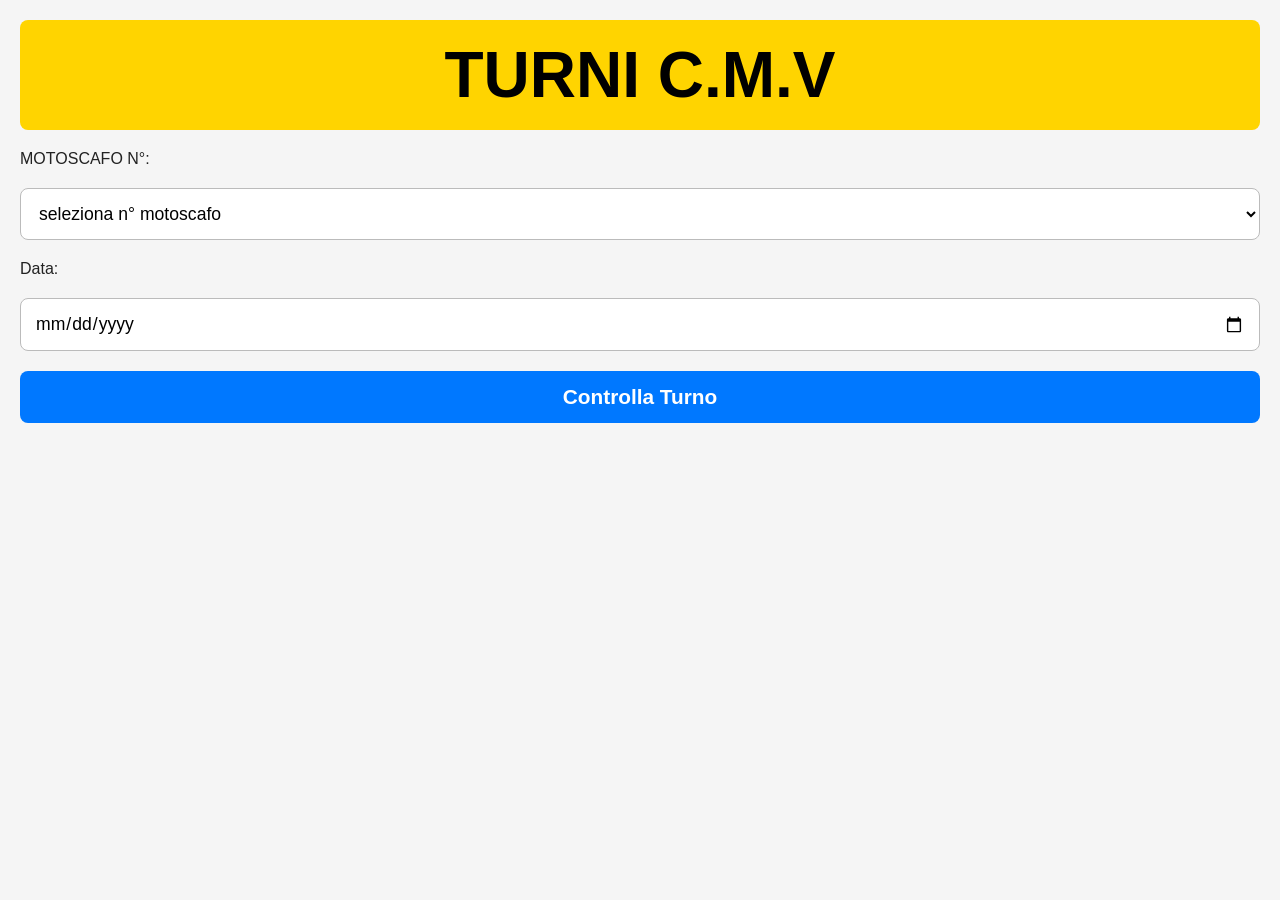
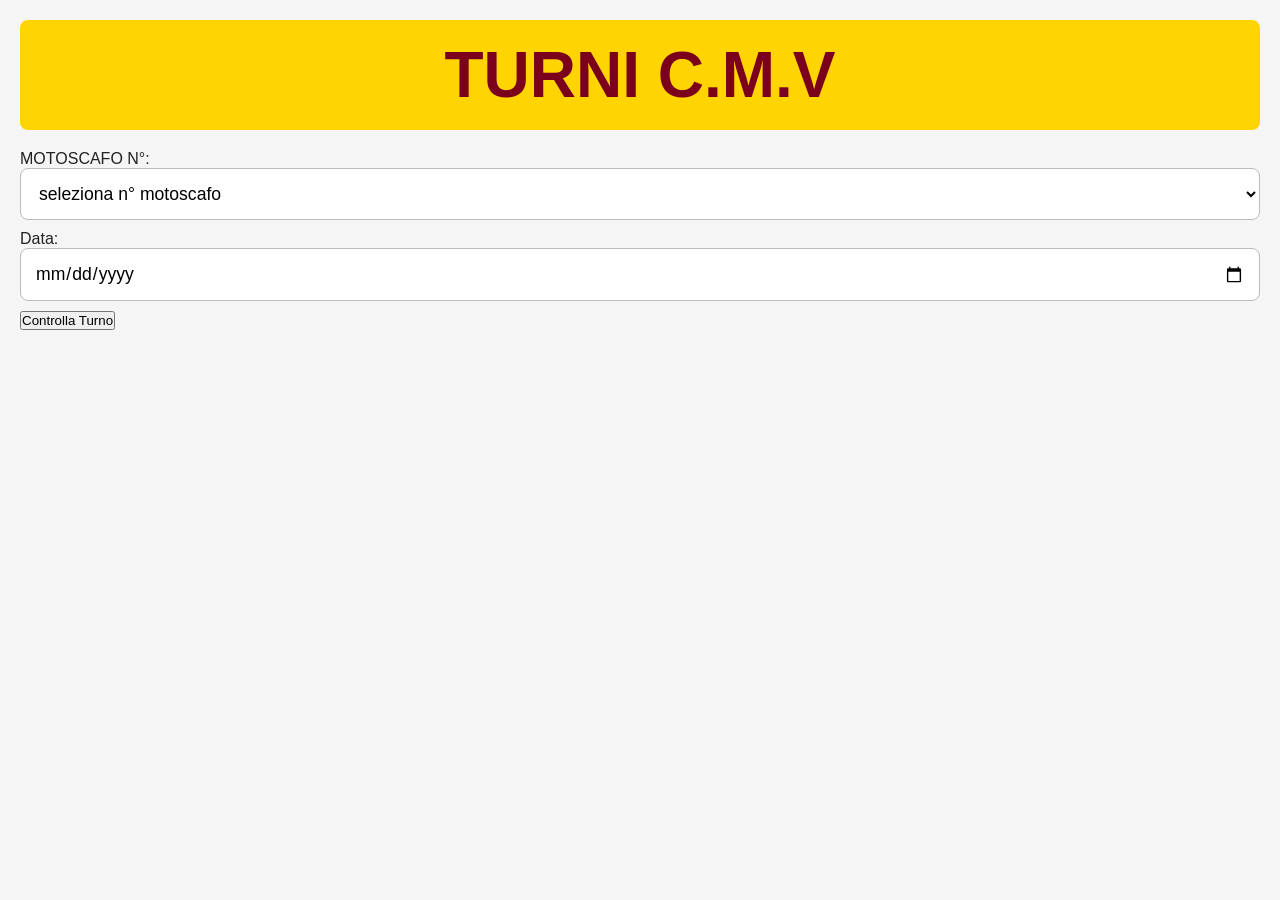

Add files via upload

--- a/style.css
+++ b/style.css
@@ -19,7 +19,7 @@ body {
 -------------------------------------------------- */
 header {
     background: #FFD400;
-    color: #000;
+    color: #7B001C; /* bordeaux */
     text-align: center;
     padding: 18px 0;
     font-size: 1.6rem;
@@ -29,12 +29,25 @@ header {
 }
 
 /* --------------------------------------------------
-   FORM GENERALE
+   AVVISO ROSSO LAMPEGGIANTE
 -------------------------------------------------- */
-form {
-    display: flex;
-    flex-direction: column;
-    gap: 20px;
+#messaggioAvviso {
+    display: none;
+    background-color: #ff0000;
+    color: white;
+    font-weight: bold;
+    font-size: 22px;
+    padding: 15px;
+    text-align: center;
+    border: 3px solid #990000;
+    margin-bottom: 20px;
+    animation: lampeggia 1s infinite;
+}
+
+@keyframes lampeggia {
+    0% { opacity: 1; }
+    50% { opacity: 0.3; }
+    100% { opacity: 1; }
 }
 
 /* --------------------------------------------------
@@ -53,11 +66,59 @@ h3 {
     margin-bottom: 10px;
 }
 
-.section-divider-special {
+/* --------------------------------------------------
+   BOTTONI ACCORDION
+-------------------------------------------------- */
+.accordion-button {
     width: 100%;
-    height: 4px;
-    background: #FFD400;
-    margin: 25px 0;
+    padding: 14px;
+    font-size: 1.2rem;
+    border: none;
+    border-radius: 10px;
+    font-weight: bold;
+    cursor: pointer;
+    margin-bottom: 8px;
+    transition: transform 0.1s ease, box-shadow 0.1s ease, opacity 0.1s ease;
+    opacity: 0.95;
+}
+
+.accordion-button:active {
+    transform: scale(0.98);
+    box-shadow: 0 0 4px rgba(0,0,0,0.2);
+    opacity: 1;
+}
+
+/* Colori pastello pieni */
+.btn-argos {
+    background-color: #AEE4FF; /* azzurro pastello */
+    color: #000;
+}
+
+.btn-salute {
+    background-color: #B8F2E6; /* verde acqua */
+    color: #000;
+}
+
+.btn-tariffe {
+    background-color: #FFD8A8; /* arancio tenue */
+    color: #000;
+}
+
+/* --------------------------------------------------
+   SEZIONI ACCORDION
+-------------------------------------------------- */
+.accordion-section {
+    display: none; /* completamente chiuse */
+    margin-bottom: 15px;
+}
+
+/* Contenitore interno bianco con ombra */
+.section-box {
+    background: #ffffff;
+    padding: 15px;
+    border-radius: 10px;
+    margin-top: 5px;
+    box-shadow: 0 0 10px rgba(0,0,0,0.08);
 }
 
 /* --------------------------------------------------
@@ -70,12 +131,15 @@ select, input[type="date"] {
     border-radius: 8px;
     border: 1px solid #bbb;
     background: #fff;
+    margin-bottom: 10px;
 }
 
 /* --------------------------------------------------
-   BOTTONI
+   BOTTONI AZIONE INTERNI
 -------------------------------------------------- */
-button {
+button#verificaMotoscafo,
+button#verificaServizio,
+button#verificaTariffe {
     width: 100%;
     padding: 14px;
     font-size: 1.2rem;
@@ -86,9 +150,12 @@ button {
     font-weight: bold;
     cursor: pointer;
     transition: 0.2s;
+    margin-top: 5px;
 }
 
-button:active {
+button#verificaMotoscafo:active,
+button#verificaServizio:active,
+button#verificaTariffe:active {
     background: #005FCC;
 }
 
@@ -174,29 +241,7 @@ td {
         font-size: 2rem;
     }
 
-    button {
+    .accordion-button {
         font-size: 1.3rem;
     }
-}
-
-/* --------------------------------------------------
-   AVVISO ROSSO LAMPEGGIANTE
--------------------------------------------------- */
-#messaggioAvviso {
-    display: none;
-    background-color: #ff0000;
-    color: white;
-    font-weight: bold;
-    font-size: 22px;
-    padding: 15px;
-    text-align: center;
-    border: 3px solid #990000;
-    margin-bottom: 20px;
-    animation: lampeggia 1s infinite;
-}
-
-@keyframes lampeggia {
-    0% { opacity: 1; }
-    50% { opacity: 0.3; }
-    100% { opacity: 1; }
 }
